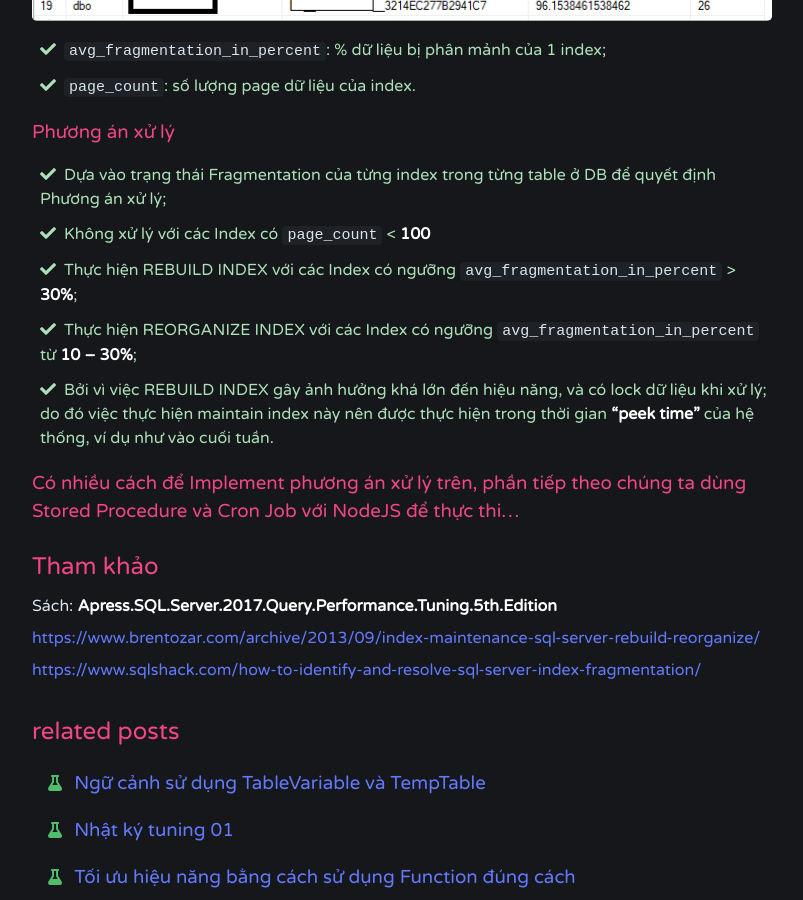
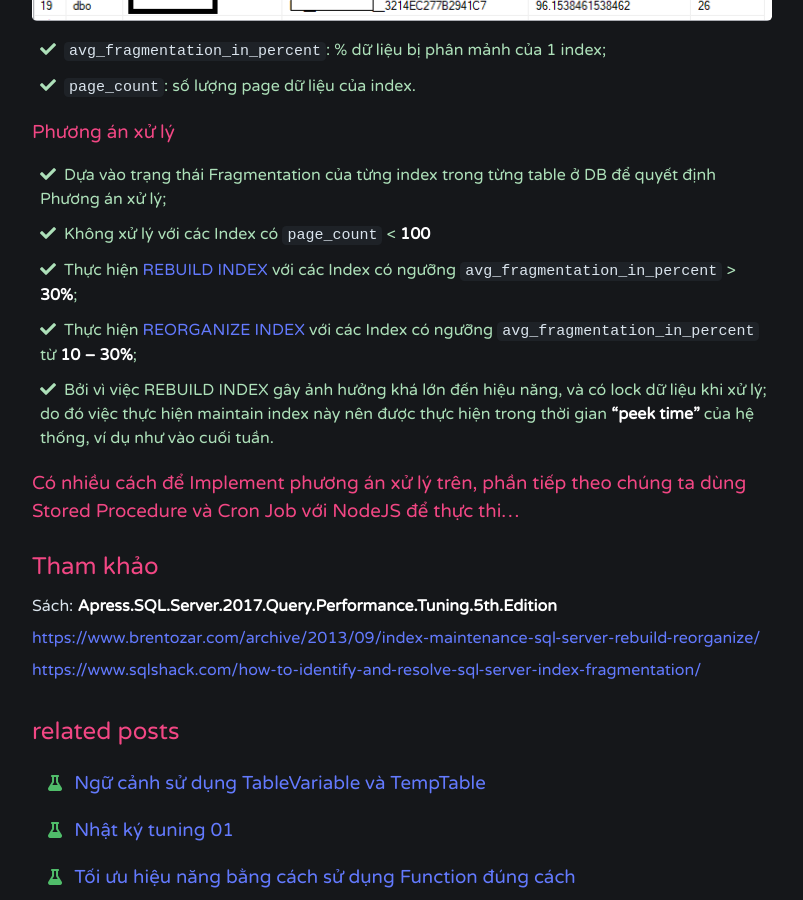
Before and after one commit to chenhuang511/chenhuang511.github.io, a Jekyll site: the page built from _posts/2021-10-27-sqlperf-8-index-fragmentation-1.md, in a window 1280 px wide and 900 px high, scrolled down 3276 px. Shown: the whole window, without its empty margins (238-1041 px from the left). Built offline with Jekyll 4.4.1, drawn with Linux system fonts in a browser that asks for light colours; comment, search, counter and statistics services are not loaded; part of the change alters nothing that is shown.

Commit message:
edit typo

````diff
--- a/_posts/2021-10-27-sqlperf-8-index-fragmentation-1.md
+++ b/_posts/2021-10-27-sqlperf-8-index-fragmentation-1.md
@@ -91,8 +91,8 @@ ORDER BY DDIPS.avg_fragmentation_in_percent desc
 
 * Dựa vào trạng thái Fragmentation của từng index trong từng table ở DB để quyết định Phương án xử lý;
 * Không xử lý với các Index có ```page_count``` < **100**
-* Thực hiện REBUILD INDEX với các Index có ngưỡng ```avg_fragmentation_in_percent``` > **30%**;
-* Thực hiện REORGANIZE INDEX với các Index có ngưỡng ```avg_fragmentation_in_percent``` từ **10 – 30%**;
+* Thực hiện [REBUILD INDEX](https://docs.microsoft.com/en-us/sql/t-sql/statements/alter-index-transact-sql?view=sql-server-2017) với các Index có ngưỡng ```avg_fragmentation_in_percent``` > **30%**;
+* Thực hiện [REORGANIZE INDEX](https://docs.microsoft.com/en-us/sql/t-sql/statements/alter-index-transact-sql?view=sql-server-2017) với các Index có ngưỡng ```avg_fragmentation_in_percent``` từ **10 – 30%**;
 * Bởi vì việc REBUILD INDEX gây ảnh hưởng khá lớn đến hiệu năng, và có lock dữ liệu khi xử lý; do đó việc thực hiện maintain index này nên được thực hiện trong thời gian **“peek time”** của hệ thống, ví dụ như vào cuối tuần.
 
 ### Có nhiều cách để Implement phương án xử lý trên, phần tiếp theo chúng ta dùng Stored Procedure và Cron Job với NodeJS để thực thi...
````
